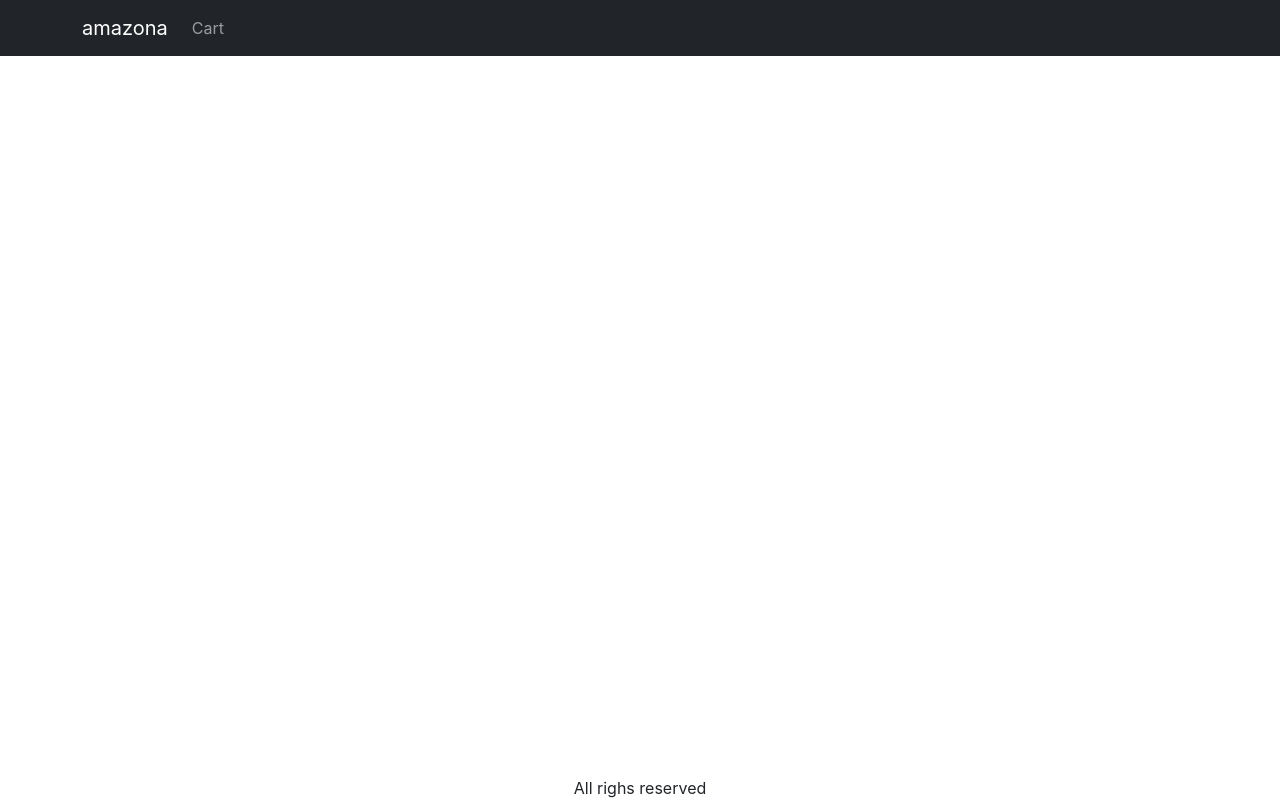
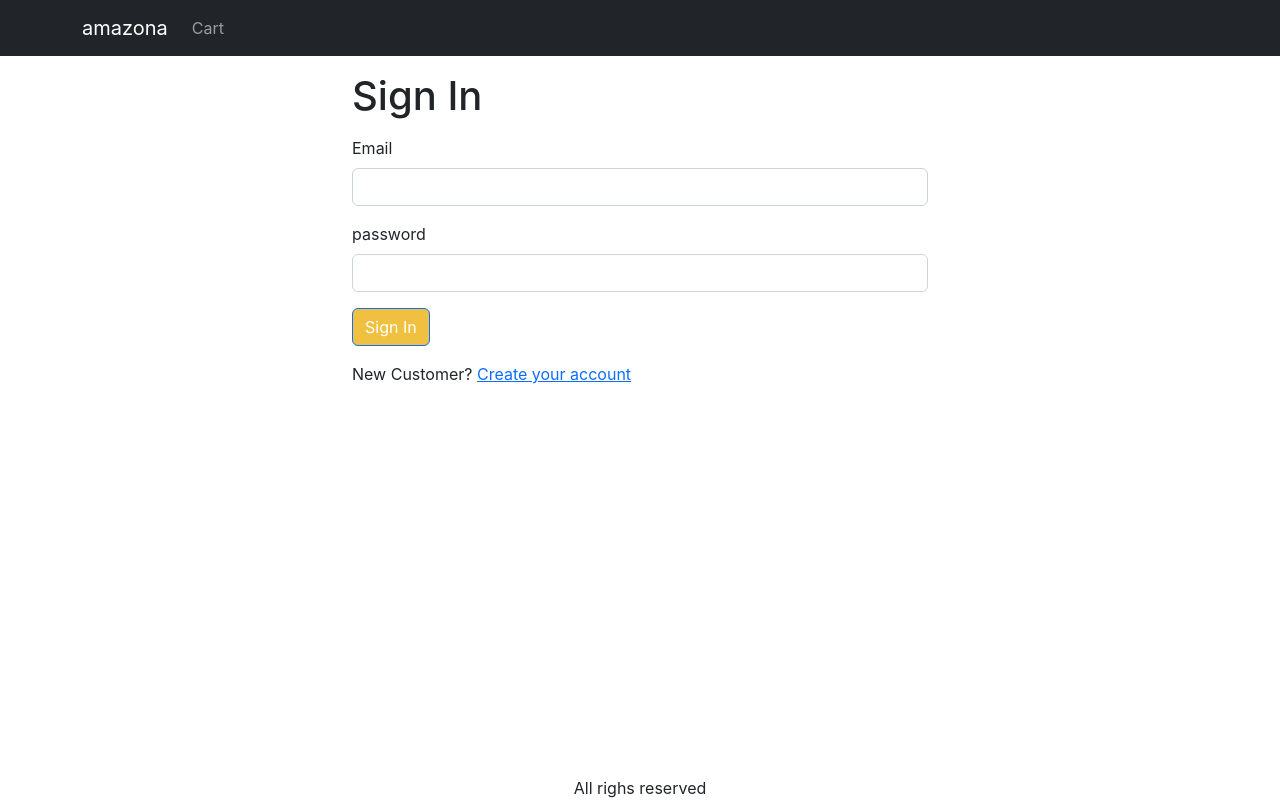
Before and after one commit to fullstack-guru0719/ECommerce-Mern, a React (Create React App) app in the folder frontend/: page /signin in a window 1280 px wide. Built offline with nearby package versions, Linux system fonts and the light colour scheme.

Commit message:
add SigninScreen

```diff
--- a/frontend/src/App.js
+++ b/frontend/src/App.js
@@ -10,6 +10,7 @@
 import { useContext } from 'react';
 import { Store } from './screens/Store';
 import CartScreen from './screens/CartScreen';
+import SigninScreen from './screens/SigninScreen';
 
 function App() {
   const { state } = useContext(Store);
@@ -41,6 +42,7 @@
             <Routes>
               <Route path="/product/:slug" element={<ProductScreen />}></Route>
               <Route path="/cart" element={<CartScreen />}></Route>
+              <Route path="/signin" element={<SigninScreen />}></Route>
               <Route path="/" element={<HomeScreen />}></Route>
             </Routes>
           </Container>
--- a/frontend/src/index.css
+++ b/frontend/src/index.css
@@ -12,6 +12,10 @@
 main {
   flex: 1;
 }
+.btn-primary {
+  background-color: #f0c040;
+}
+
 .products {
   display: flex;
   flex-wrap: wrap;
@@ -40,3 +44,7 @@
 .img-thumbnail {
   height: 80px;
 }
+
+.small-container {
+  max-width: 600px;
+}
--- /dev/null
+++ b/frontend/src/screens/SigninScreen.js
@@ -0,0 +1,37 @@
+import React from 'react';
+import Button from 'react-bootstrap/Button';
+import Container from 'react-bootstrap/Container';
+import Form from 'react-bootstrap/Form';
+import { Helmet } from 'react-helmet-async';
+import { Link, useLocation } from 'react-router-dom';
+
+export default function SigninScreen() {
+  const { search } = useLocation();
+  const redirectInUrl = new URLSearchParams(search).get('redirect');
+  const redirect = redirectInUrl ? redirectInUrl : '/';
+  return (
+    <Container className="small-container">
+      <Helmet>
+        <title>Sign In</title>
+      </Helmet>
+      <h1 className="my-3">Sign In</h1>
+      <Form>
+        <Form.Group className="mb-3" controlId="email">
+          <Form.Label>Email</Form.Label>
+          <Form.Control type="email" required />
+        </Form.Group>
+        <Form.Group className="mb-3" controlId="password">
+          <Form.Label>password</Form.Label>
+          <Form.Control type="password" required />
+        </Form.Group>
+        <div className="mb-3">
+          <Button type="submit">Sign In</Button>
+        </div>
+        <div className="mb-3">
+          New Customer?{' '}
+          <Link to={`/signup?redirect=${redirect}`}>Create your account</Link>
+        </div>
+      </Form>
+    </Container>
+  );
+}
```
Also changed, not shown: 1 other file (tests, documents, lock files or other folders).
